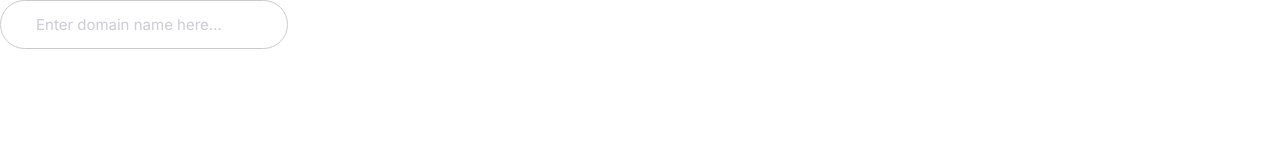
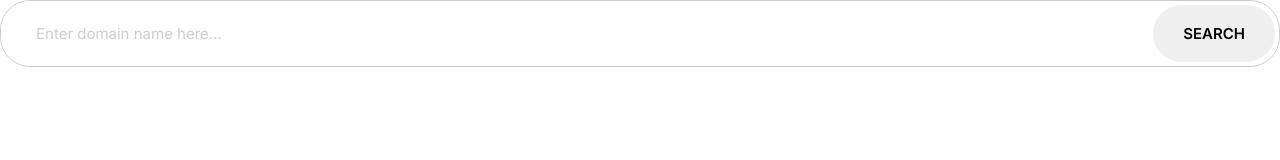
Before and after one commit to Reiro31/Moshify, a plain HTML site: page index.html in a window 1280 px wide. Drawn offline with Linux system fonts and the light colour scheme.

Commit message:
Built input-group.

```diff
--- a/css/styles.css
+++ b/css/styles.css
@@ -4,6 +4,7 @@
     --color-accent:#ff3400;
     --color-headings:#1b0760;
     --color-body:#918ca4;
+    --color-border:#ccc;
 }
 
 *,*::before,*::after{
@@ -208,7 +209,7 @@ a{
 
 .input{
     border-radius: 30px;
-    border: 1px solid #ccc;
+    border: 1px solid var(--color-border);
     color: var(--color-headings);
     font-size: 2rem;
     outline: 0;
@@ -217,6 +218,19 @@ a{
 ::placeholder{
     color: #cdcbd7;
 }
+.input-group{
+    border: 1px solid var(--color-border);
+    border-radius: 30px;
+    display: flex;
+}
+.input-group .input{
+    border: 0;
+    flex-grow: 1;
+    padding: 1.5, 1rem;
+}
+.input-group .btn{
+    margin: 4px;
+}
 @media screen and (min-width:1024px) {
     .input{
         font-size: 1.5rem;
--- a/index.html
+++ b/index.html
@@ -15,6 +15,13 @@
     <link rel="stylesheet" href="css/styles.css" />
   </head>
   <body>
-    <input type="text" placeholder="Enter domain name here..." class="input" />
+    <div class="input-group">
+      <input
+        type="text"
+        placeholder="Enter domain name here..."
+        class="input"
+      />
+      <button class="btn btn--acent">Search</button>
+    </div>
   </body>
 </html>
```
Also changed, not shown: components/input-group.html (added, +4 -0 lines).
